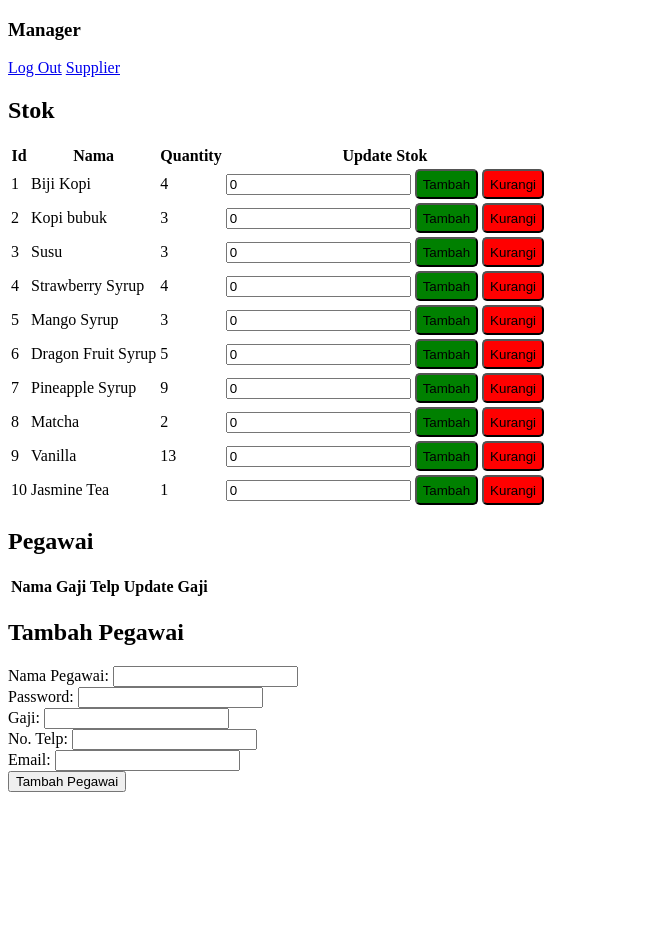
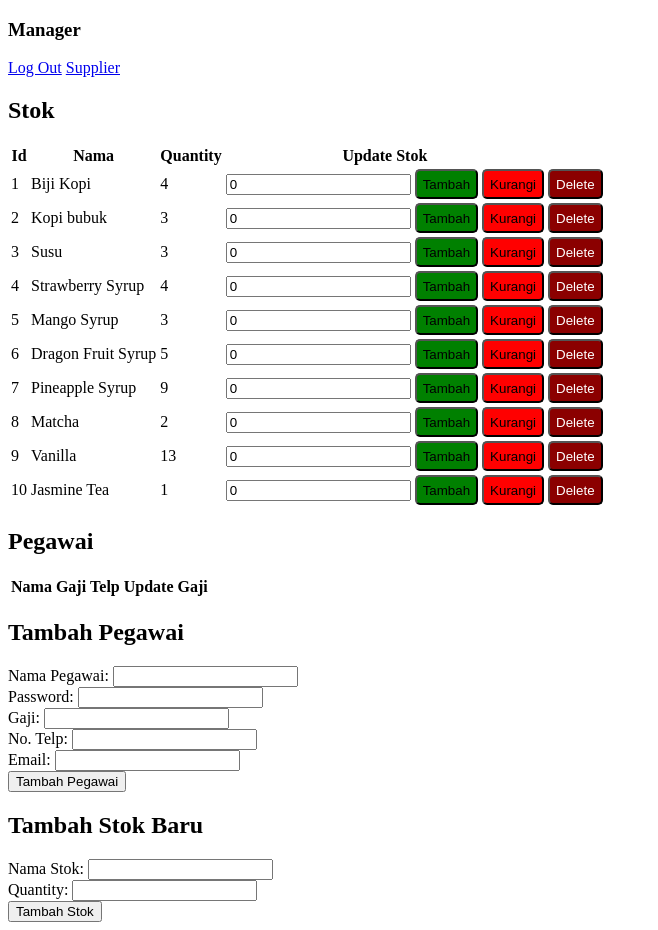
Before and after one commit to MarioJ42/savore-project, a PHP site: page /manager.php in a window 1280 px wide. Shown: the whole page, without its empty margins (0-658 px from the left). Before the commit the page ends 792 px from the top, so only its background shows below. Run offline with PHP 8.4, Linux system fonts and the light colour scheme; data comes from the database, SQL or seed files in the repository; data that the repository does not hold is empty.

Commit message:
Create delete stok
closed #19

```diff
--- a/manager.php
+++ b/manager.php
@@ -31,6 +31,7 @@
                 <th>Nama</th>
                 <th>Quantity</th>
                 <th>Update Stok</th>
+                <!-- <th>Delete</th> -->
             </tr>
         </thead>
         <tbody>
@@ -45,6 +46,12 @@
                     <input type="number" name="quantity" value="0" min="0">
                     <button type="submit" name="action" value="increase" style="background-color: green; color: black; border-radius: 5px;height:30px;">Tambah</button>
                     <button type="submit" name="action" value="decrease" style="background-color: red; color: black; border-radius: 5px;height:30px;">Kurangi</button>
+                </form>
+            </td>
+            <td>
+                <form action="ManagerController.php" method="post" style="display:inline;">
+                    <input type="hidden" name="id_stok" value="<?php echo ($product['id_stok']); ?>">
+                    <button type="submit" name="action" value="delete_stok" style="background-color: darkred; color: white; border-radius: 5px;height:30px;">Delete</button>
                 </form>
             </td>
         </tr>
@@ -117,5 +124,19 @@
         </div>
         <button type="submit">Tambah Pegawai</button>
     </form>
+
+    <h2>Tambah Stok Baru</h2>
+    <form action="ManagerController.php" method="post">
+    <input type="hidden" name="action" value="add_stock">
+    <div>
+        <label for="nama_stok">Nama Stok:</label>
+        <input type="text" name="nama_stok" required>
+    </div>
+    <div>
+        <label for="quantity">Quantity:</label>
+        <input type="number" name="quantity" min="0" required>
+    </div>
+    <button type="submit">Tambah Stok</button>
+</form>
 </body>
 </html>
```
Also changed, not shown: ManagerController.php (+35 -0 lines). Lines whose indentation alone changed are shown as unchanged.
